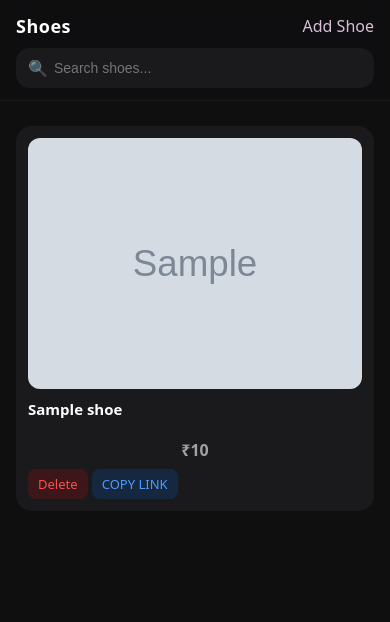
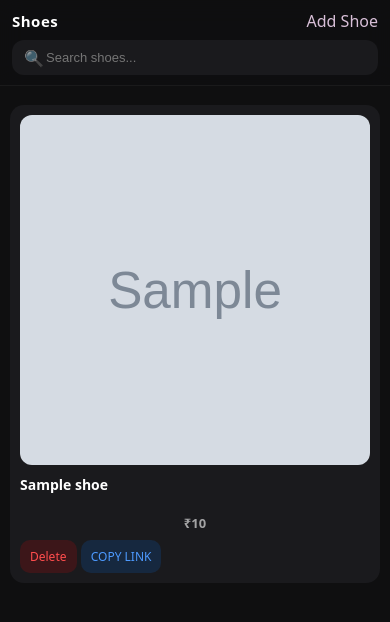
Before and after one commit to Reevesz/hikaru-683, a Flask app: template templates/index.html in a window 390 px wide. Shown: the top 622 px of the page. Run offline with Flask 3, Linux system fonts and the light colour scheme; the visitor is signed in with stand-in values (Sample User, id 1); the template is opened without the code that fills it: most values are stand-ins (such as "Sample title", 1, 10 or a date in 2020); grey boxes marked "Sample" are stand-in pictures.

Commit message:
updated mobile UI for main and login page

```diff
--- a/static/style.css
+++ b/static/style.css
@@ -222,3 +222,96 @@ a {
 .copy-btn:hover {
   cursor: pointer;
 }
+
+
+/* ---------- MOBILE OPTIMIZATION ---------- */
+@media (max-width: 600px) {
+
+  /* HEADER */
+  .header {
+    padding: 10px 12px 10px;
+  }
+
+  .topbar {
+    margin-bottom: 8px;
+  }
+
+  .topbar h1 {
+    font-size: 16px;
+  }
+
+  .add-btn {
+    font-size: 12px;
+    padding: 5px 8px;
+  }
+
+  /* SEARCH */
+  .search-wrapper input {
+    padding: 10px 12px 10px 34px;
+    font-size: 13px;
+    border-radius: 12px;
+  }
+
+  /* MAIN CONTAINER */
+  .container {
+    padding: 12px;
+    margin-top: 95px;
+  }
+
+  /* CARDS */
+  .card {
+    padding: 10px;
+    border-radius: 14px;
+  }
+
+  .card h3 {
+    font-size: 14px;
+  }
+
+  .card p {
+    font-size: 13px;
+  }
+
+  /* BUTTONS (better touch targets) */
+  .delete,
+  .copy-btn {
+    font-size: 12px;
+    padding: 8px 10px;
+    border-radius: 10px;
+  }
+
+  /* FORM */
+  form input {
+    padding: 10px;
+    font-size: 14px;
+  }
+
+  form button {
+    padding: 12px;
+    font-size: 14px;
+  }
+
+}
+
+/* ---------- EXTRA SMALL (tight phones) ---------- */
+@media (max-width: 400px) {
+
+  .topbar h1 {
+    font-size: 15px;
+  }
+
+  .add-btn {
+    padding: 4px 7px;
+    font-size: 11px;
+  }
+
+  .container {
+    padding: 10px;
+  }
+
+}
+
+.card img {
+  aspect-ratio: 1 / 1;
+  object-fit: cover;
+}
```
Also changed, not shown: templates/login.html (+57 -0 lines).
